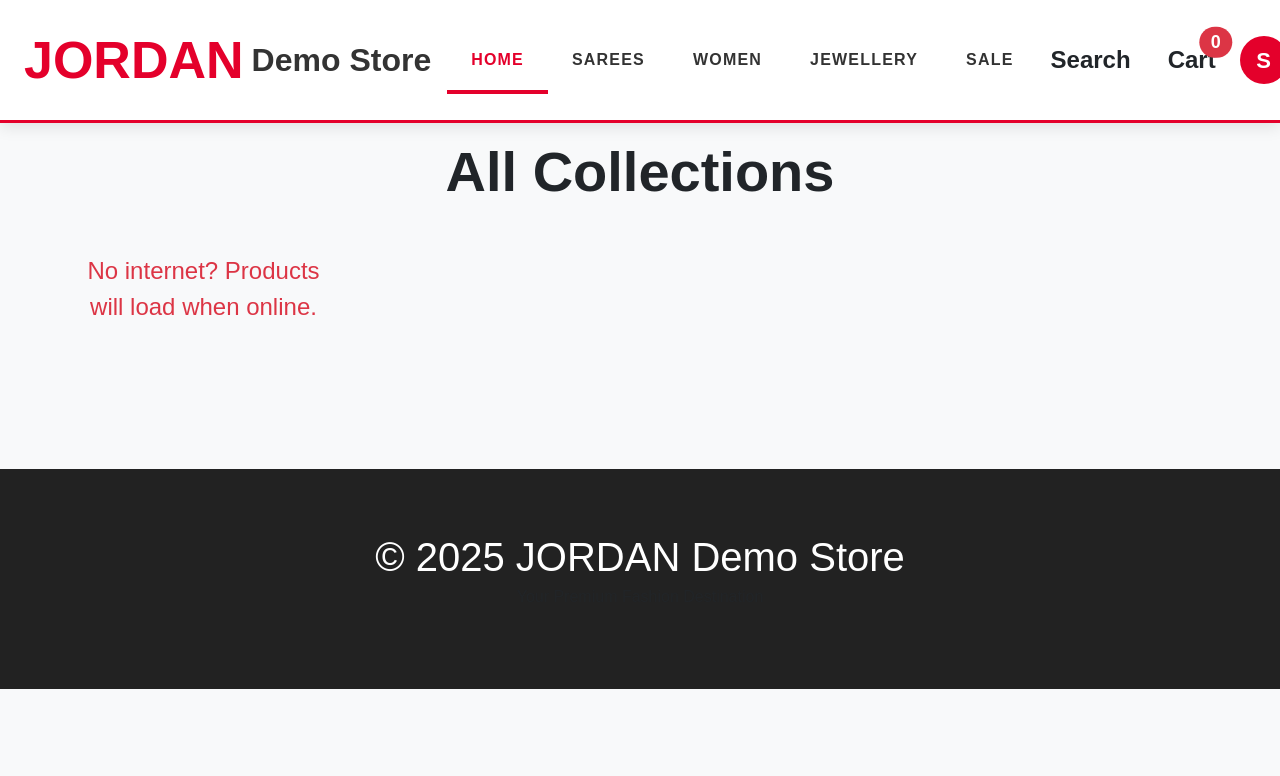
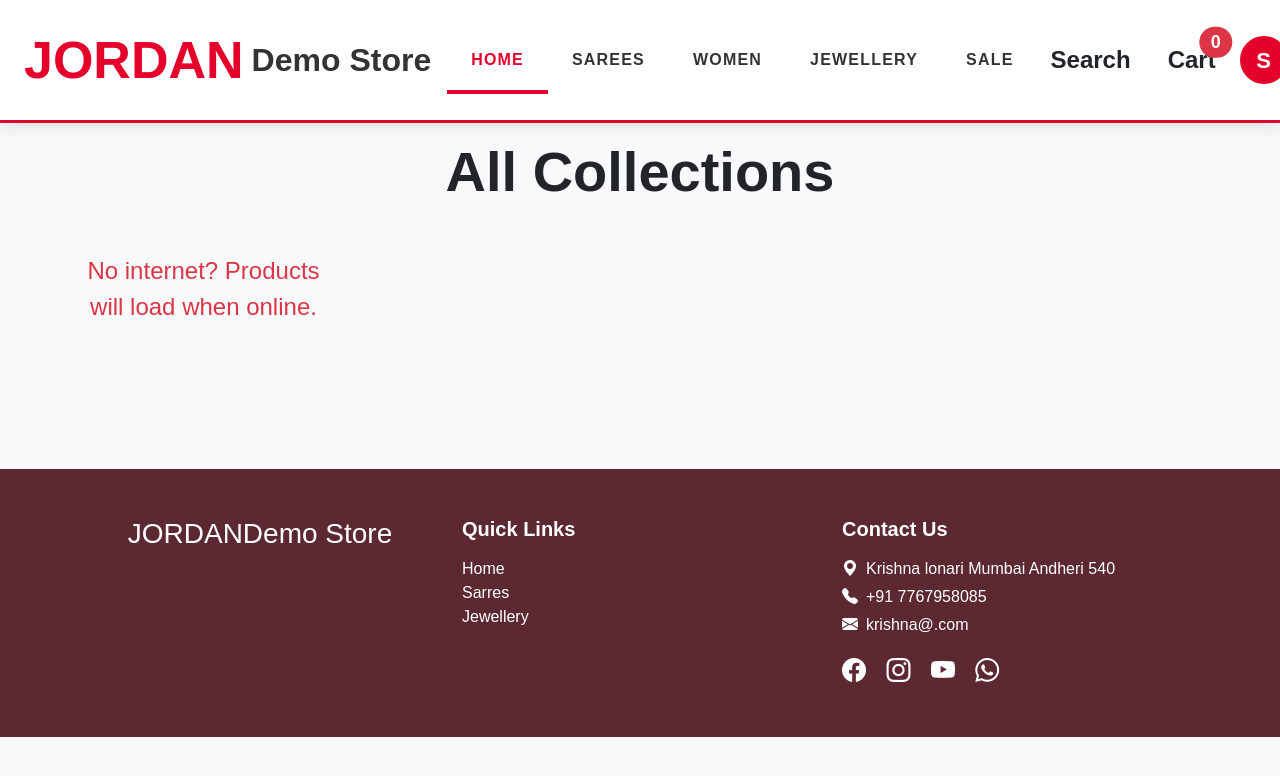
Before and after one commit to KrishnaLonari/SareesTryAndBuy, a plain HTML site: page home.html in a window 1280 px wide. Drawn offline with nearby package versions, Linux system fonts and the light colour scheme; no server answers; sample sign-in values are in the browser's storage.

Commit message:
create a footer

```diff
--- a/home.html
+++ b/home.html
@@ -5,6 +5,8 @@
   <meta name="viewport" content="width=device-width, initial-scale=1.0">
   <title>Sarees Store</title>
   <link href="https://cdn.jsdelivr.net/npm/bootstrap@5.3.3/dist/css/bootstrap.min.css" rel="stylesheet">
+  <link rel="stylesheet" href="https://cdn.jsdelivr.net/npm/bootstrap-icons@1.11.1/font/bootstrap-icons.css">
+  <link rel="stylesheet" href="style.css">
   <script src="https://cdn.jsdelivr.net/npm/bootstrap@5.3.3/dist/js/bootstrap.bundle.min.js"></script>
   <style>
     body {
@@ -102,6 +104,8 @@
       margin-top: 8rem;
     }
   </style>
+
+
 </head>
 <body>
 
@@ -193,12 +197,35 @@
     </div>
   </div>
 
-  <footer class="text-center">
+  <footer class="footer text-white pt-5 pb-4" style="background:#0c3b2e;">
     <div class="container">
-      <p class="mb-1 display-6">© 2025 <strong>JORDAN Demo Store</strong></p>
-      <p class="text-muted">Your Premium Fashion Destination</p>
+        <div class="row">
+            <div class="col-md-4 col-lg-4 mb-4 footer-logo">
+               <h3>JORDAN<span>Demo Store</span></h3>
+            </div>
+            <div class="col-md-4 col-lg-4 mb-4">
+                <h5 class="fw-bold mb-3">Quick Links</h5>
+                <ul class="list-unstyled">
+                    <li><a href="index.html" class="text-white text-decoration-none">Home</a></li>
+                    <li><a href="/SareesTryAndBuy/sarees.html" class="text-white text-decoration-none">Sarres</a></li>
+                    <li><a href="/SareesTryAndBuy/jewellery.html" class="text-white text-decoration-none">Jewellery</a></li>
+                </ul>
+            </div>
+            <div class="col-md-4 col-lg-4 mb-4">
+                <h5 class="fw-bold mb-3">Contact Us</h5>
+                <p class="mb-1"><i class="bi bi-geo-alt-fill me-2"></i>Krishna lonari Mumbai Andheri 540</p>
+                <p class="mb-1"><i class="bi bi-telephone-fill me-2"></i>+91 7767958085</p>
+                <p class="mb-1"><i class="bi bi-envelope-fill me-2"></i>krishna@.com</p>
+                <div class="mt-3">
+                    <a href="#" class="text-white me-3 fs-4"><i class="bi bi-facebook"></i></a>
+                    <a href="#" class="text-white me-3 fs-4"><i class="bi bi-instagram"></i></a>
+                    <a href="#" class="text-white me-3 fs-4"><i class="bi bi-youtube"></i></a>
+                    <a href="#" class="text-white me-3 fs-4"><i class="bi bi-whatsapp"></i></a>
+                </div>
+            </div>
+        </div>
     </div>
-  </footer>
+</footer>
 
   <script>
     // Page Protection
--- /dev/null
+++ b/style.css
@@ -0,0 +1,15 @@
+*{
+    margin: 0;
+    padding: 0;
+    box-sizing: border-box;
+}
+
+.footer{
+    background-color: #5c2832 !important;
+}
+
+.footer-logo{
+    display: flex;
+    justify-content: center;
+
+}
```
